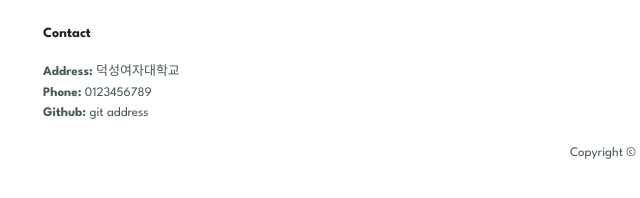
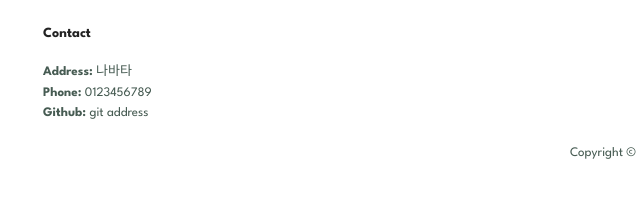
Before and after one commit to EEGIM/Navatar-WEB, a plain HTML site: page about.html in a window 1280 px wide. Shown: the part 864-1062 px from the top of the page, 37-677 px from the left. Drawn offline with Linux system fonts and the light colour scheme.

Commit message:
0610secondcommit

```diff
--- a/about.html
+++ b/about.html
@@ -59,7 +59,7 @@
         <div class="col">
             <img class="logo" src="img/logo.png" alt="" width="100px">
             <h4>Contact</h4>
-            <p><strong>Address: </strong>덕성여자대학교</p>
+            <p><strong>Address: </strong>나바타</p>
             <p><strong>Phone: </strong>0123456789</p>
             <p><strong>Github: </strong>git address</p>
         </div>
```
Also changed, not shown: arfitting.html (+1 -1 lines), foryou.html (+1 -1 lines), index.html (+1 -1 lines), login.html (+1 -1 lines), shop.html (+1 -1 lines).
